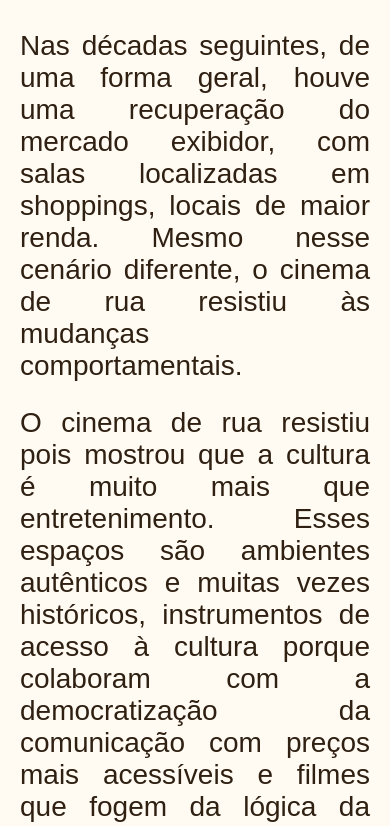
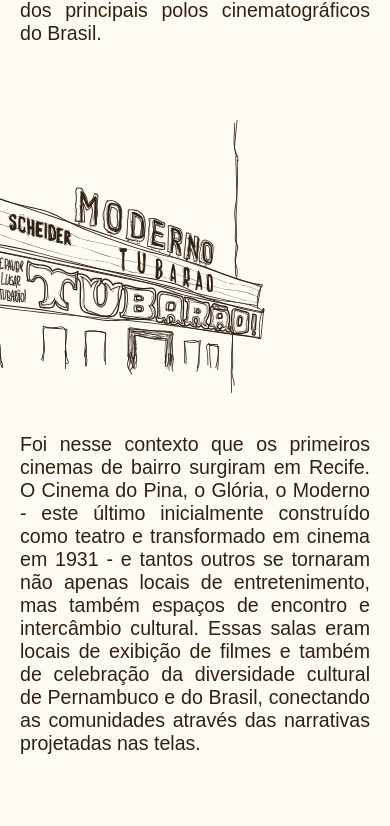
Before and after one commit to italoh623/cinema-rua, a Next.js app: page / in a window 390 px wide. Shown: the part 6384-7210 px from the top of the page. Built offline with nearby package versions, Linux system fonts and the light colour scheme; a web font is replaced by a local one.

Commit message:
Diminuindo tamanho da fonte em dispositivos móveis

```diff
--- a/src/app/globals.css
+++ b/src/app/globals.css
@@ -106,12 +106,6 @@
   text-decoration: none;
 }
 
-@media (prefers-color-scheme: dark) {
-  html {
-    color-scheme: dark;
-  }
-}
-
 .leaflet-popup-content-wrapper {
   background-color: transparent !important;
   box-shadow: 0 0 0 transparent !important;
@@ -121,3 +115,21 @@
   background-color: #FFFBF3 !important;
   box-shadow: 4px 4px 4px rgba(0, 0, 0, 0.2) !important;
 }
+
+@media (prefers-color-scheme: dark) {
+  html {
+    color-scheme: dark;
+  }
+}
+
+@media (max-width: 768px) {
+  :root {
+    font-size: 85%;
+  }
+}
+
+@media (max-width: 667px) {
+  :root {
+    font-size: 70%;
+  }
+}
--- a/src/components/SessionAffection/styles.module.css
+++ b/src/components/SessionAffection/styles.module.css
@@ -153,4 +153,8 @@
   .container {
     padding: 25px 20px;
   }
+
+  .reportImage {
+    gap: 80px;
+  }
 }
--- a/src/components/SessionAppreciation/styles.module.css
+++ b/src/components/SessionAppreciation/styles.module.css
@@ -127,6 +127,8 @@
   position: relative;
   left: -100px;
   flex: 1;
+  height: 70vw;
+  max-height: 70vh;
 }
 
 .reportImage > p {
--- a/src/components/SessionMore/index.tsx
+++ b/src/components/SessionMore/index.tsx
@@ -3,6 +3,10 @@
 import styles from "./styles.module.css";
 
 export default function SessionMore() {
+  const handleClick = (path: string) => {
+    return () => window.location.href = path;
+  };
+
   return (
     <div className={styles.container} id="affection">
       <div className={styles.wrapper}>
@@ -21,7 +25,7 @@
 
       <div className={styles.findOutMore}>
         <p>Saiba mais sobre</p>
-        <button>O PROJETO</button>
+        <button onClick={handleClick('/about')}>O PROJETO</button>
       </div>
     </div>
   );
```
